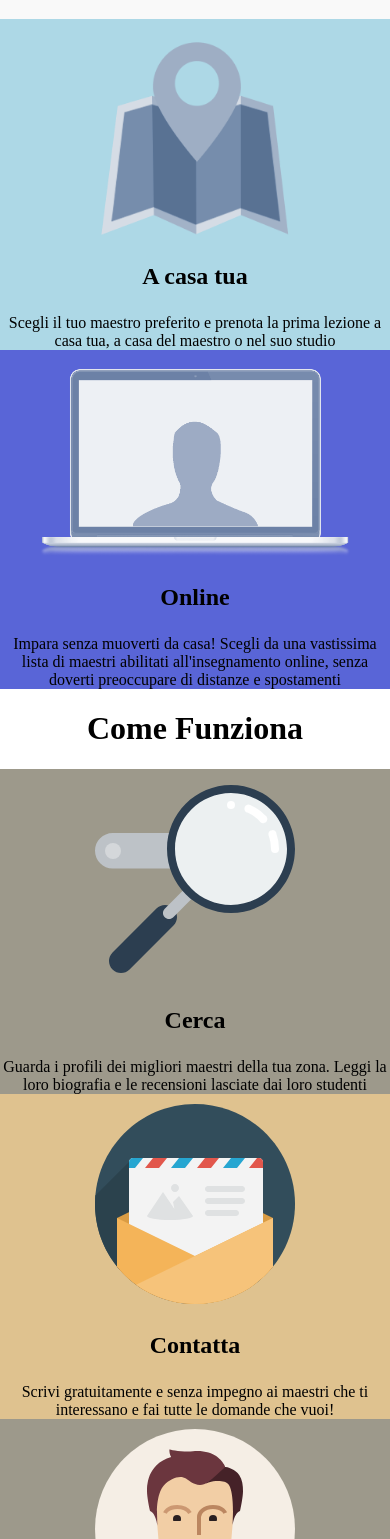
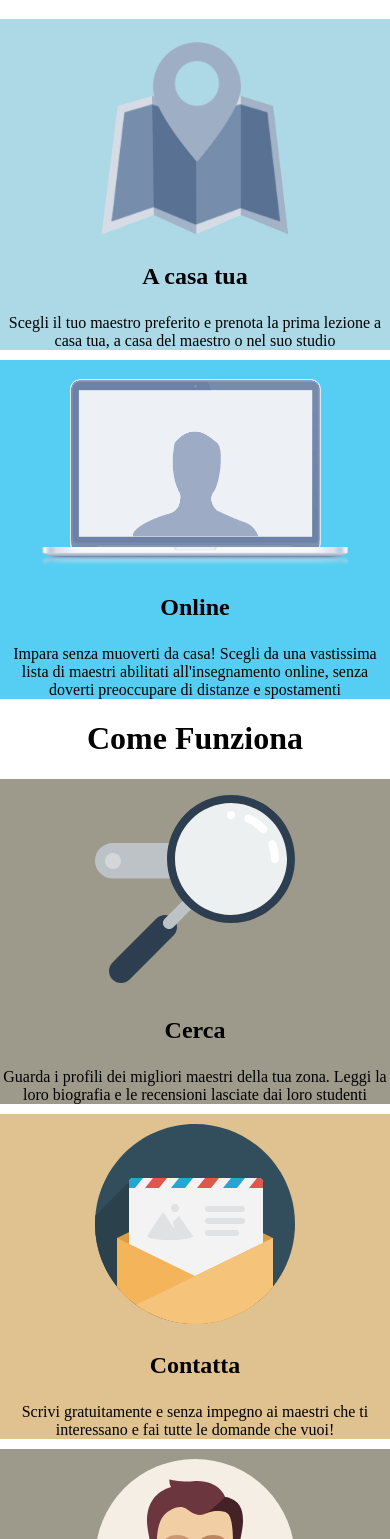
Before and after one commit to Mr2803/html-css-resp-wannabe, a plain HTML site: page booleancareers-responsive-wannabe-starter-069aa98a347d/index.html in a window 390 px wide. Shown: the part 61-1600 px from the top of the page. Drawn offline with Linux system fonts and the light colour scheme.

Commit message:
add margin between the div

```diff
--- a/booleancareers-responsive-wannabe-starter-069aa98a347d/style.css
+++ b/booleancareers-responsive-wannabe-starter-069aa98a347d/style.css
@@ -74,6 +74,10 @@ img{
     background:white;
   }
 
+  [background="grey"]{
+    background-color:white;
+  }
+
   .row{
     width:100%;
     margin-top:0;
@@ -102,14 +106,19 @@ img{
   #lezioni div.left{
     background:lightblue;
     padding-top:10px;
+    margin-bottom:10px;
   }
 
   #lezioni div.right{
-    background:rgba(18, 36, 200, 0.69)
+    background:rgba(11, 184, 238, 0.69)
   }
 
   #lezioni img{
     margin-top: 10px;
+  }
+
+  #lezioni .background{
+    display:none;
   }
 
   /* |row lezioni */
@@ -123,6 +132,7 @@ img{
 
   #steps div.row div.central{
   background:rgba(199, 146, 56, 0.56);
+  margin:10px 0;
   }
 
   #steps img{
@@ -132,7 +142,6 @@ img{
   /* |row steps */
 
   /* row why */
-
   #why div.row div.first,
   #why div.row div.second,
   #why div.row div.third{
@@ -153,7 +162,6 @@ img{
   #why div.row div.second{
     background:rgba(119, 62, 52, 0.7)
   }
-
   /* |row why */
 
 }
```
